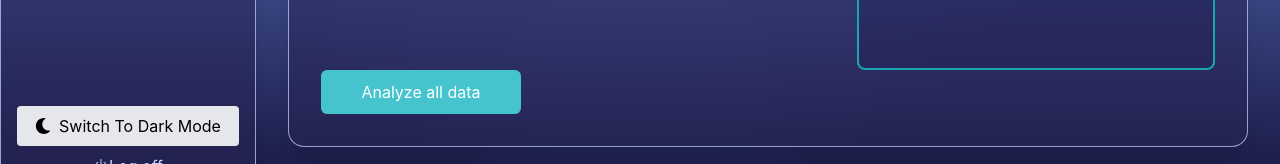
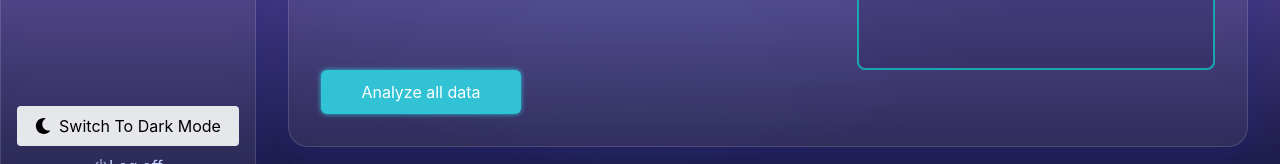
Before and after one commit to valttku/sote2035, a Next.js app in the folder client/: page /health-insights in a window 1280 px wide. Shown: the part 605-769 px from the top of the page. Built offline with nearby package versions, Linux system fonts and the light colour scheme; no server answers.

Commit message:
updated global ui styles

```diff
--- a/client/src/app/globals.css
+++ b/client/src/app/globals.css
@@ -8,12 +8,12 @@
       rgba(90, 114, 191, 0.35),
       transparent 60%
     ),
-    linear-gradient(180deg, #171741 0%, #5a72bf 50%, #171741 100%);
+    linear-gradient(180deg, #171741 0%, #705abf 50%, #171741 100%);
   --foreground: #ededed;
   --ui-bg: rgba(40, 37, 84, 0.5);
   --ui-border: rgba(179, 196, 243, 0.8);
-  --button-blue-bg: #45c4cd;
-  --button-blue-hover: #1d9dad;
+  --button-blue-bg: #31c2d5;
+  --button-blue-hover: #22b1c4;
   --cancel-button-bg: #e30f3d;
   --cancel-button-hover: #c5002a;
 }
@@ -32,7 +32,7 @@ html.dark body {
       rgba(90, 114, 191, 0.35),
       transparent 60%
     ),
-    linear-gradient(180deg, #0a0a1f 0%, #3f4a8c 50%, #0a0a1f 100%);
+    linear-gradient(180deg, #0a0a1f 0%, #4f3ba0 50%, #0a0a1f 100%);
   --button-blue-bg: #20a0b0;
   --button-blue-hover: #118892;
   --cancel-button-bg: #b41f3f;
@@ -75,10 +75,17 @@ button {
   color: white;
   padding: 10px;
   border-radius: 6px;
+  box-shadow: 0 0 5px var(--button-blue-bg);
+  transition:
+    box-shadow 0.3s ease,
+    transform 0.2s ease;
 }
 
 .button-style-blue:hover {
-  background-color: var(--button-blue-hover);
+  box-shadow:
+    0 0 10px var(--button-blue-bg),
+    0 0 10px var(--button-blue-bg);
+  transform: scale(1.01);
 }
 
 .cancel-button-style {
@@ -86,20 +93,27 @@ button {
   color: white;
   padding: 10px;
   border-radius: 6px;
+  box-shadow: 0 0 5px var(--cancel-button-bg);
+  transition:
+    box-shadow 0.3s ease,
+    transform 0.2s ease;
 }
 
 .cancel-button-style:hover {
-  background-color: var(--cancel-button-hover);
+  box-shadow:
+    0 0 10px var(--cancel-button-bg),
+    0 0 10px var(--cancel-button-bg);
+  transform: scale(1.01);
 }
 
 /* UI components */
 .ui-component-styles {
-  box-shadow: 0 10px 15px -3px rgb(0 0 0 / 0.1);
-  background-color: var(--ui-bg);
-  color: var(--foreground);
-  border: 1px solid var(--ui-border);
-  border-radius: 1rem;
-
+  background: rgba(255, 255, 255, 0.064);
+  backdrop-filter: blur(10px);
+  -webkit-backdrop-filter: blur(10px);
+  border-radius: 20px;
+  border: 1px solid rgba(255, 255, 255, 0.138);
+  box-shadow: 0 8px 32px 0 rgba(31, 38, 135, 0.37);
 }
 
 /* Inputs, textareas, selects */
--- a/client/src/components/Modal.tsx
+++ b/client/src/components/Modal.tsx
@@ -8,7 +8,8 @@ type ModalProps = {
 
 export default function Modal({ children, onClose }: ModalProps) {
   return (
-    <div className="fixed inset-0 flex items-center justify-center bg-indigo-950/50 backdrop-blur-sm">
+    <div className="fixed inset-0 flex items-center justify-center bg-indigo-950/50 backdrop-blur-xl
+">
       <div
         // Responsive UI added
         className="
```
